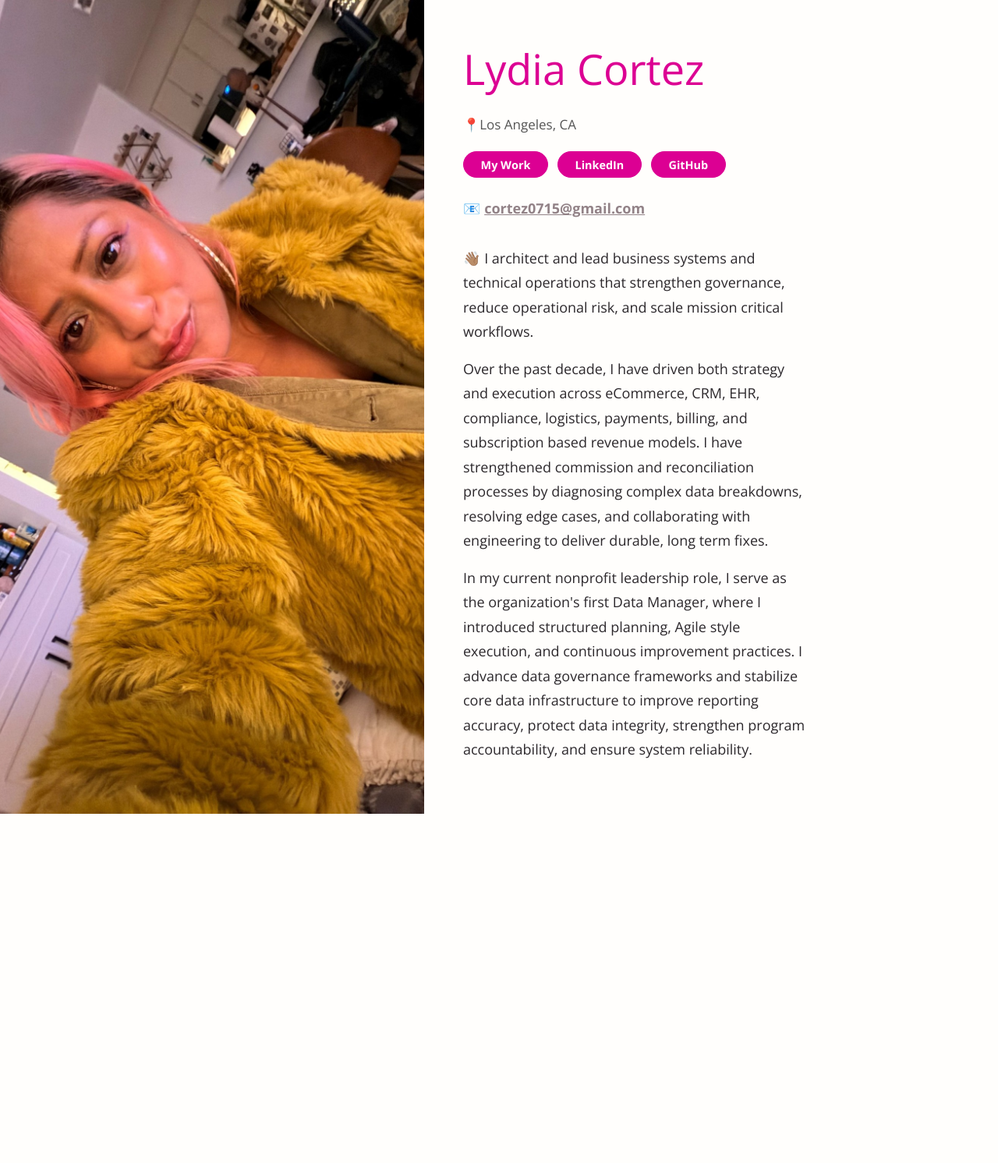
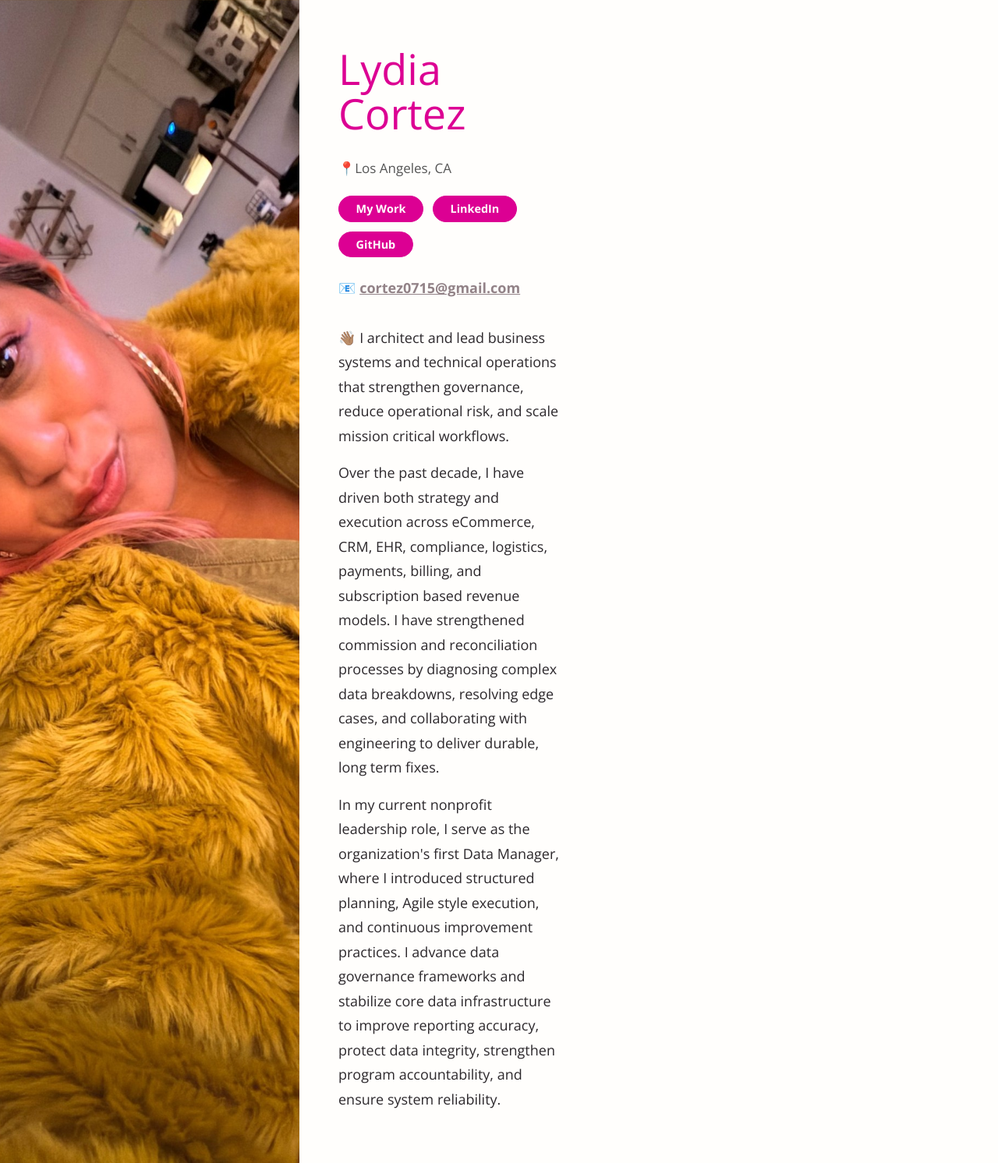
Before and after one commit to lylyco/lylyco.github.io, a Jekyll site: the page built from index.html, in a window 1280 px wide. Shown: the whole page at 78% size. Built offline with Jekyll 4.4.1, drawn with Linux system fonts in a browser that asks for light colours; before the commit the page ends 1044 px from its top, so only the background shows below that.

Commit message:
“adjustsv8”

```diff
--- a/assets/css/style.css
+++ b/assets/css/style.css
@@ -322,7 +322,7 @@ dd {
   .half main {
     flex-direction: row;
     min-height: 100vh;
-    width: 85%;
+    width: 60%;
     align-items: stretch;
   }
 }
```
